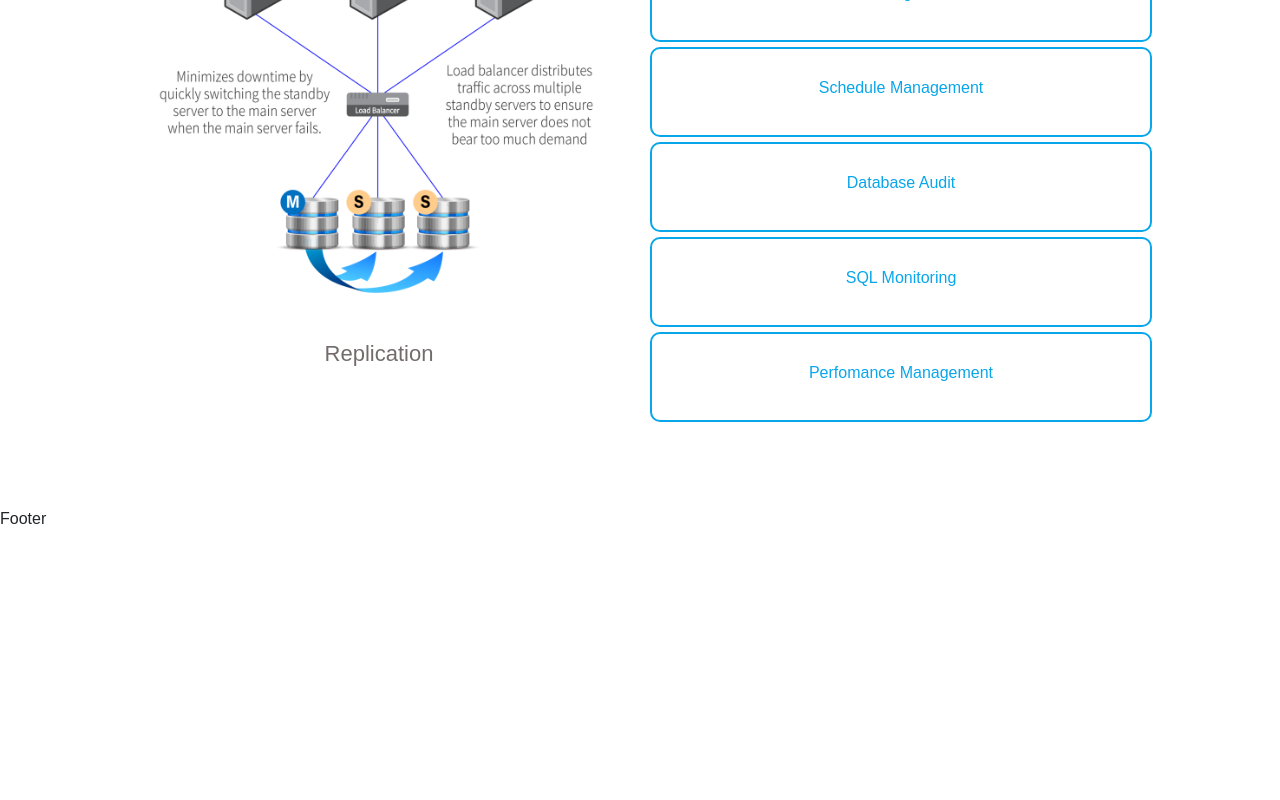
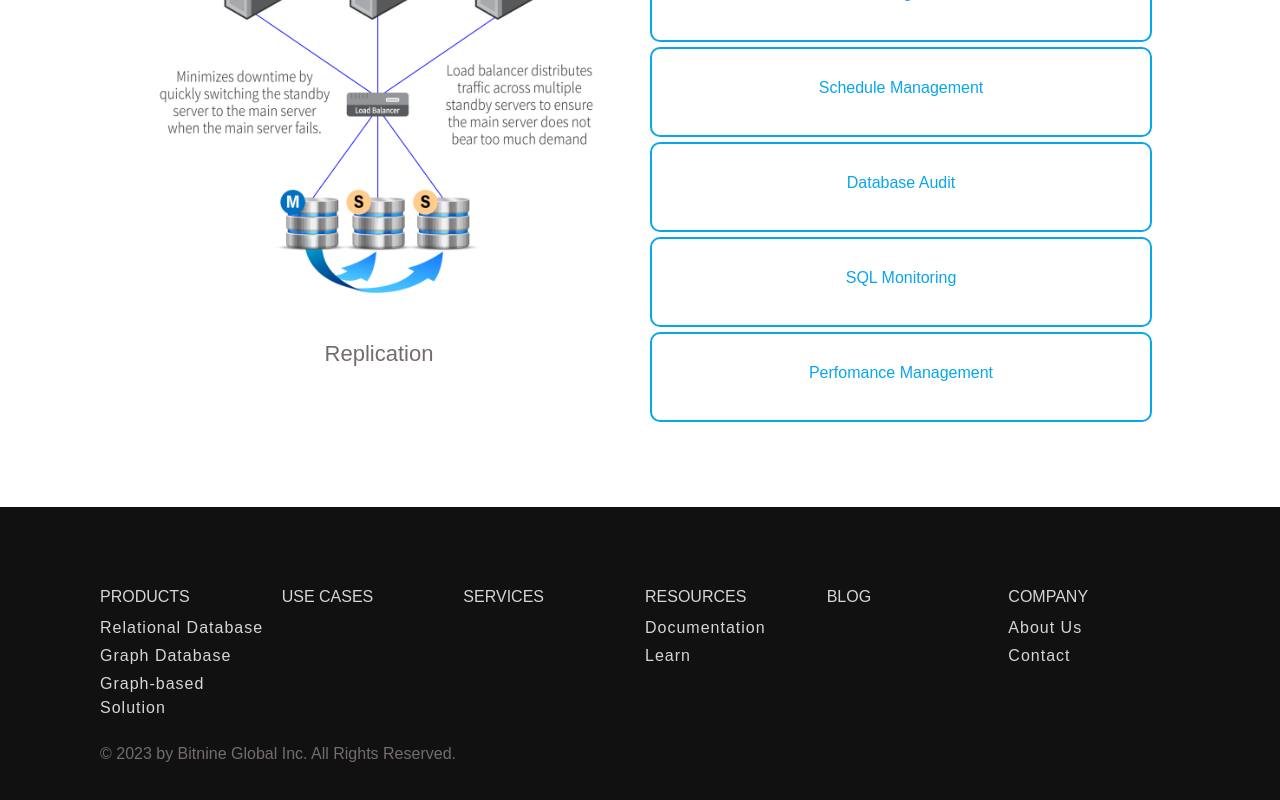
Before and after one commit to wamae-ndiritu/bitnine-clone, a React (Create React App) app: page / in a window 1280 px wide. Shown: the part 3112-3912 px from the top of the page. Before the commit the page ends 3643 px from the top, so only its background shows below. Built offline with nearby package versions, Linux system fonts and the light colour scheme.

Commit message:
Add footer section

```diff
--- a/src/index.scss
+++ b/src/index.scss
@@ -4,6 +4,7 @@ $dark-gray: #1d1c1c;
 $color-blue: #1414b3;
 $pale-blue: #08a6ea;
 $bg-color: #e3ebeca9;
+$footer-text-color: #dad4d4;
 $transition-main: 0.3s ease-out;
 
 *{
@@ -924,3 +925,72 @@ body {
     }
   }
 }
+
+// Footer
+.footer-cont{
+  background-color: #111112;
+  padding: 80px 100px 30px 100px;
+
+  .footer-row{
+    display: flex;
+    gap: 10px;
+
+    .col-f{
+      flex: 1;
+
+      h6{
+        color: $footer-text-color;
+        text-transform: uppercase;
+        font-size: 16px;
+      }
+
+      .link{
+        cursor: pointer;
+        transition: 0.4s ease-out;
+
+        &:hover{
+          color: $pale-blue;
+        }
+      }
+
+      ul{
+        margin: 0;
+        padding: 0;
+        list-style-type: none;
+
+        li{
+          color: $footer-text-color;
+          font-size: 16px;
+          padding: 2px 0;
+          letter-spacing: 1px;
+          transition: 0.4s ease-out;
+          cursor: pointer;
+
+          &:hover{
+            color: $pale-blue;
+            transform: scale(.9);
+          }
+        }
+      }
+    }
+  }
+
+  .copyright-cont{
+    margin-top: 20px;
+    display: flex;
+    justify-content: space-between;
+
+    p{
+      color: $color-gray;
+    }
+  }
+}
+
+@media (max-width: 599px){
+  .footer-cont{
+    padding: 10px !important;
+    .footer-row{
+      display: none !important;
+    }
+  }
+}
--- a/src/sections/Footer.jsx
+++ b/src/sections/Footer.jsx
@@ -1,7 +1,47 @@
 import React from "react";
 
 const Footer = () => {
-  return <div>Footer</div>;
+  return (
+    <div className='footer-cont'>
+      <div className='footer-row'>
+        <div className='col-f'>
+          <h6>Products</h6>
+          <ul>
+            <li>Relational Database</li>
+            <li>Graph Database</li>
+            <li>Graph-based Solution</li>
+          </ul>
+        </div>
+        <div className='col-f'>
+          <h6 className='link'>Use Cases</h6>
+        </div>
+        <div className='col-f'>
+          <h6 className='link'>Services</h6>
+        </div>
+        <div className='col-f'>
+          <h6>Resources</h6>
+          <ul>
+            <li>Documentation</li>
+            <li>Learn</li>
+          </ul>
+        </div>
+        <div className='col-f'>
+          <h6 className='link'>Blog</h6>
+        </div>
+        <div className='col-f'>
+          <h6>Company</h6>
+          <ul>
+            <li>About Us</li>
+            <li>Contact</li>
+          </ul>
+        </div>
+      </div>
+      <div className='copyright-cont'>
+        <p>&copy; 2023 by Bitnine Global Inc. All Rights Reserved.</p>
+        <div className='footer-icons'></div>
+      </div>
+    </div>
+  );
 };
 
 export default Footer;
```
